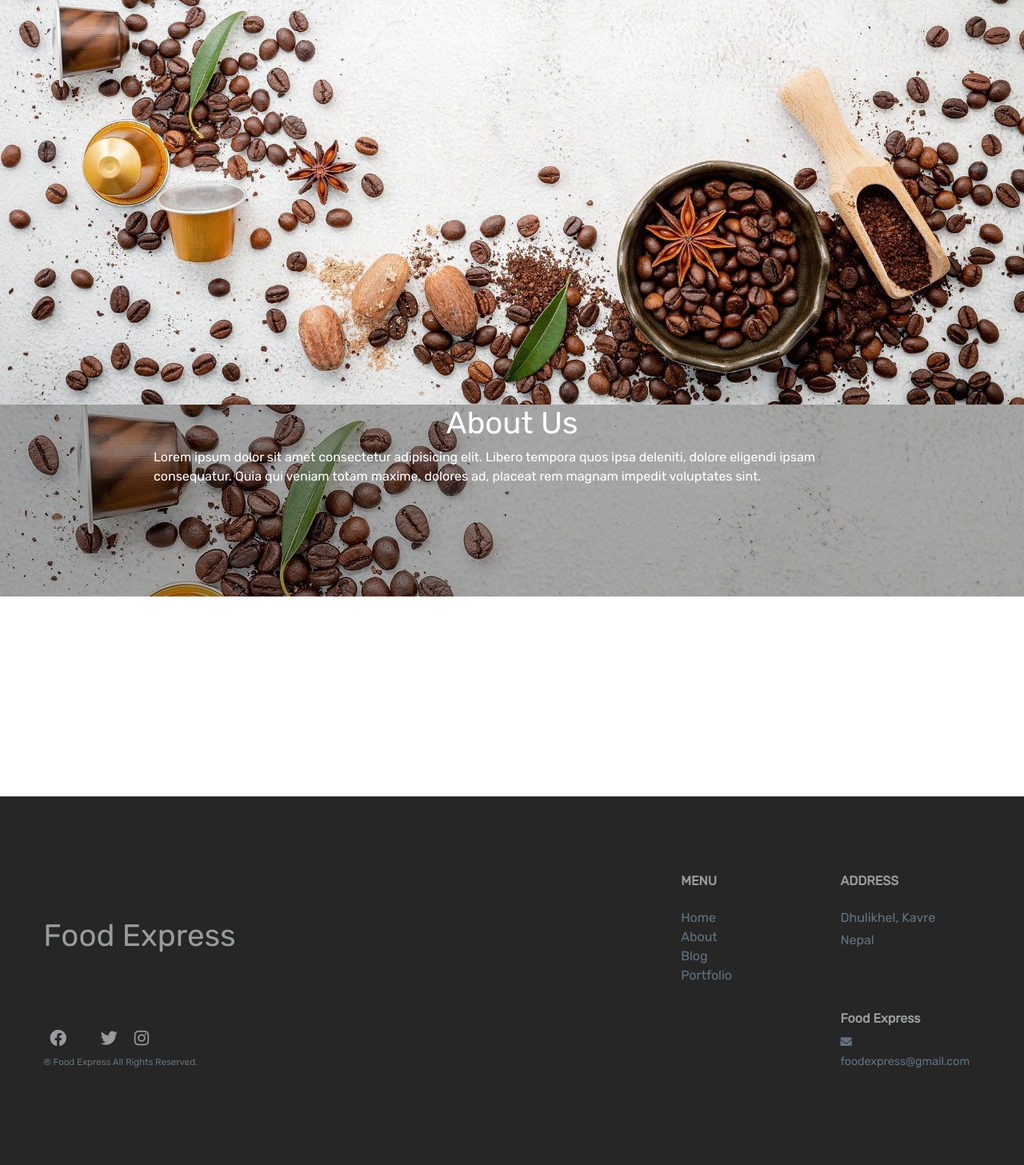
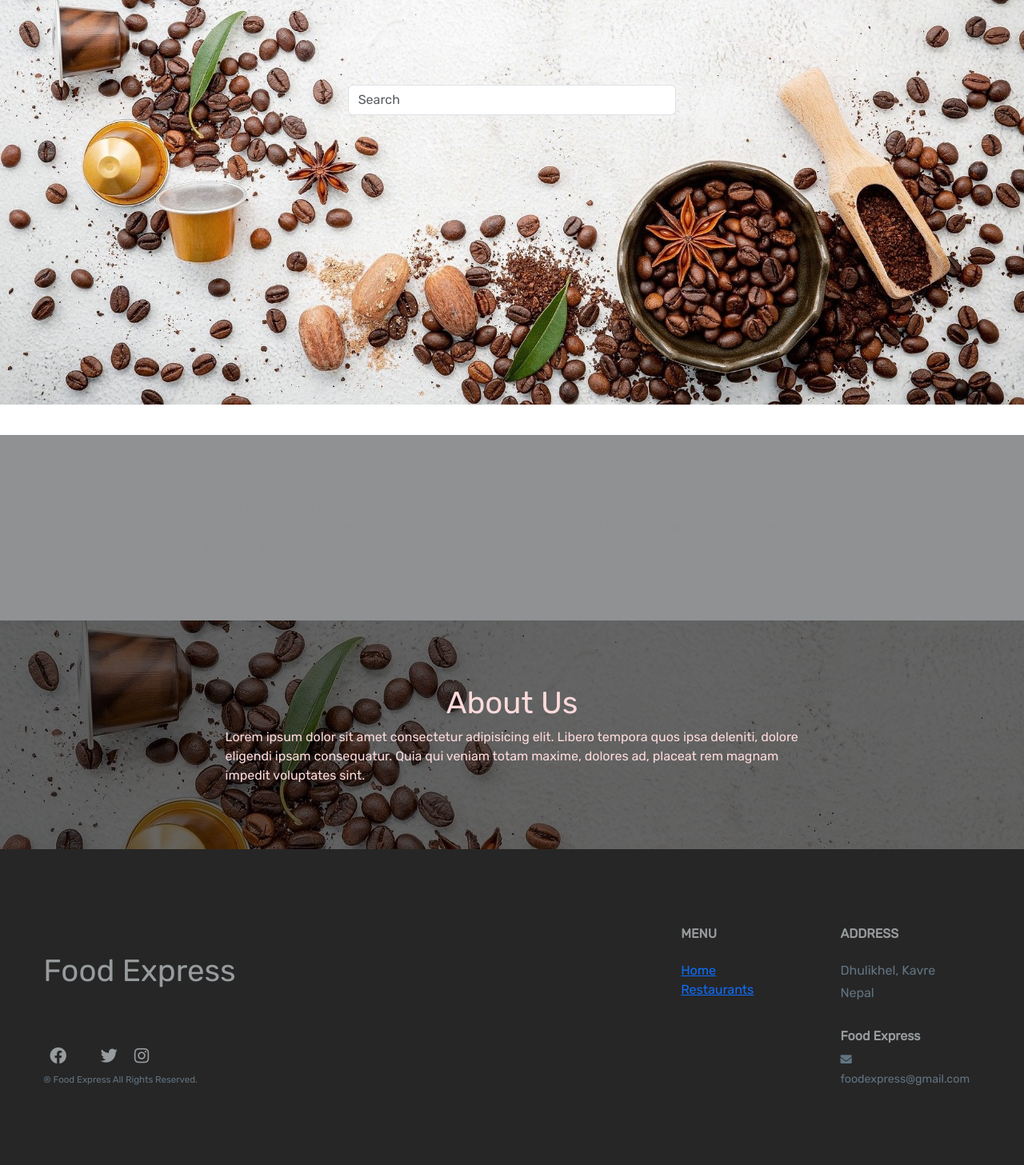
Before and after one commit to cygnus55/food-express, a Django app: page / in a window 1280 px wide. Shown: the part 96-1553 px from the top of the page at 80% size. Before the commit the page ends 1431 px from the top, so only its background shows below. Run offline with Django 3.2, Linux system fonts and the light colour scheme; some libraries are stand-ins or nearby versions.

Commit message:
css tweaks

```diff
--- a/accounts/templates/accounts/login.html
+++ b/accounts/templates/accounts/login.html
@@ -18,7 +18,7 @@
     <main class="form-signin">
         <form method="POST">
           <a href="{% url 'base:home' %}">
-            <img class="mb-4 mx-auto" src="{% static 'base/logo.png' %}" alt="logo" />
+            <img class="mb-4 mx-auto" src="{% static 'base/img/logo.png' %}" alt="logo" />
           </a>
           <h1 class="h3 mb-3">Sign In</h1>
           <div class="form-floating">
--- a/accounts/templates/accounts/register.html
+++ b/accounts/templates/accounts/register.html
@@ -3,7 +3,7 @@
 
 {% block content %}
     <div class="container">
-        <div class="content-section my-100">
+        <div class="py-100">
             <form method="POST">
                 {% csrf_token %}
                 <fieldset class="form-group">
--- /dev/null
+++ b/base/static/base/css/base.css
@@ -0,0 +1,28 @@
+.navbar {
+    background-color: rgba(255, 171, 15, 0.733);
+}
+
+.login-btn {
+    background-color: rgb(92, 238, 92);
+    border-radius: 20px;
+    padding: 10%;
+}
+
+.searchbox-container {
+    transform: translateY(-50vh);
+    z-index: 1;
+}
+
+.about {
+    background-image: url("../img/home.jpg");
+    background-color: rgba(0, 0, 0, 0.6);
+    background-blend-mode: multiply;
+    color: rgb(255, 219, 219);
+    min-height: 30vh;
+    padding: 10vh 10vw;
+}
+
+.placeholder {
+    min-height: 50vh;
+    padding: 10vh 20vw;
+}
--- a/base/static/css/footer.css
+++ b/base/static/base/css/footer.css
@@ -6,7 +6,6 @@ body {
 
 .footer {
     overflow: hidden;
-    margin-top: 250px;
     background: #262626;
     color: #627482 !important;
     margin-bottom: 0;
--- a/base/static/css/base.css
+++ /dev/null
@@ -1,16 +0,0 @@
-.navbar{
-    background-color: rgba(255, 166, 0, 0.733);
-}
-
-.login-btn{
-    background-color: palegreen;
-    border-radius: 200px;
-}
-
-.about{
-    background-image: url("../base/home.jpg");
-    background-color: rgba(0, 0, 0, 0.329);
-    background-blend-mode: multiply;
-    color: white;
-    min-height: 30vh;
-}
--- a/base/templates/base/base.html
+++ b/base/templates/base/base.html
@@ -9,8 +9,8 @@
     <meta name="viewport" content="width=device-width, initial-scale=1.0">
     <title>Food Express{% if title %} - {{ title }} {% endif %}</title>
     <link rel="stylesheet" href="https://fonts.googleapis.com/css?family=Roboto">
-    <link rel="shortcut icon" type="image/x-icon" href="{% static 'base/favicon.ico' %}"/>
-    <link rel="stylesheet" type="text/css" href="{% static 'css/base.css' %}"/>
+    <link rel="shortcut icon" type="image/x-icon" href="{% static 'base/img/favicon.ico' %}"/>
+    <link rel="stylesheet" type="text/css" href="{% static 'base/css/base.css' %}"/>
     {% bootstrap_css %}
     {% bootstrap_javascript %}
     {% fontawesome_5_static %}
@@ -27,7 +27,7 @@
     <nav class="navbar navbar-expand-lg navbar-light  top-navbar" data-toggle="sticky-onscroll">
           <div class="container-fluid">
             <a class="navbar-brand" href="{% url 'base:home' %}">
-              <img src="{% static 'base/logo.png' %}" width=90 height=70 />
+              <img src="{% static 'base/img/logo.png' %}" width=90 height=70 />
             </a>
             <button class="navbar-toggler" type="button" data-bs-toggle="collapse" data-bs-target="#navbarSupportedContent" aria-controls="navbarSupportedContent" aria-expanded="false" aria-label="Toggle navigation">
               <span class="navbar-toggler-icon"></span>
@@ -52,7 +52,7 @@
                     <a class="nav-link btn my-md-0 ms-md-3" href="{% url 'accounts:register' 'customer' %}">Register</a>
                   </li>
                   <li class="nav-item">
-                    <a class="nav-link  login-btn btn btn-info my-md-0 ms-md-3 " href="{% url 'accounts:login' %}">Login</a>
+                    <a class="nav-link btn my-md-0 ms-md-3 login-btn" href="{% url 'accounts:login' %}">Login</a>
                   </li>
                 {% endif %}
               </ul>
--- a/base/templates/base/home.html
+++ b/base/templates/base/home.html
@@ -2,11 +2,24 @@
 {% load static %}
 
 {% block content %}
-    <link rel="stylesheet" type="text/css" href="{% static 'css/footer.css' %}" />
+    <link rel="stylesheet" type="text/css" href="{% static 'base/css/footer.css' %}" />
 
     <div class="fluid-container" style="overflow: hidden;">
-        <div>
-            <img src="{% static 'base/home.jpg' %}" style="height:auto; width:100vw;" />
+        <div class="initial">
+            <img src="{% static 'base/img/home.jpg' %}" style="height:auto; width:100vw;" />
+            <div class="row searchbox-container">
+                <div class="col-md-4"></div>
+                <div class="col-md-4">
+                    <input class="form-control" type="text" placeholder="Search" />
+                </div>
+                <div class="col-md-4"></div>
+            </div>
+        </div>
+        <div class="placeholder">
+            Lorem ipsum dolor sit amet consectetur adipisicing elit.
+            Unde ipsa voluptate itaque nobis officia?
+            Velit, doloremque ut! Nemo exercitationem, laudantium dolorum corrupti
+            labore adipisci soluta obcaecati, sapiente alias doloribus rerum.
         </div>
         <div class="about" >
             <div class="mt-20">
@@ -27,10 +40,8 @@
                         <div class="col-xl-2 col-md-4 col-sm-4 col-12">
                             <h6 class="mb-3 mb-lg-4 bold-text "><b>MENU</b></h6>
                             <ul class="list-unstyled">
-                                <li>Home</li>
-                                <li>About</li>
-                                <li>Blog</li>
-                                <li>Portfolio</li>
+                                <a href="#"><li>Home</li></a>
+                                <a href="{% url 'restaurants:restaurant_list' %}"><li>Restaurants</li></a>
                             </ul>
                         </div>
                         <div class="col-xl-2 col-md-4 col-sm-4 col-12">
--- a/restaurants/templates/restaurants/list.html
+++ b/restaurants/templates/restaurants/list.html
@@ -41,7 +41,7 @@
                     {% for restaurant in restaurants %}
                         <div class="col-md-3">
                             <div class="card" style=" height:300px; margin-bottom:10px;" >
-                                <img class="thumbnail" src="{% if restaurant.logo %}{{restaurant.logo.url}} {% else %} {% static 'img/no_image.png' %}{% endif %}" style=" height:200px" />
+                                <img class="thumbnail" src="{% if restaurant.logo %}{{restaurant.logo.url}} {% else %} {% static 'base/img/no_image.png' %}{% endif %}" style=" height:200px" />
                                 <div class="card-body">
                                     <div class="card-title">
                                         <a href="{{ restaurant.get_absolute_url }}" class="text-dark text-decoration-none">{{ restaurant.name }}</a>
```
Also changed, not shown: base/static/base/hi.png (deleted), base/static/base/home1.jpg (deleted), base/static/base/home3.jpg (deleted), base/static/base/img/favicon.ico (renamed from base/static/base/favicon.ico), base/static/base/img/home.jpg (renamed from base/static/base/home.jpg), base/static/base/img/logo.png (renamed from base/static/base/logo.png), base/static/base/img/no_image.png (renamed from restaurants/static/img/no_image.png), base/static/base/logo1.png (deleted).
